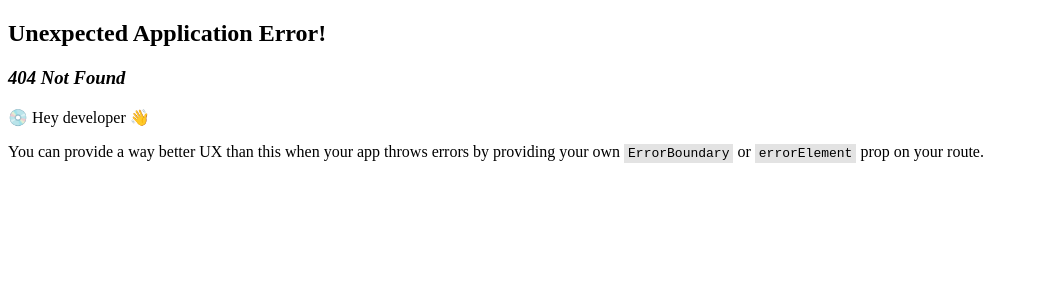
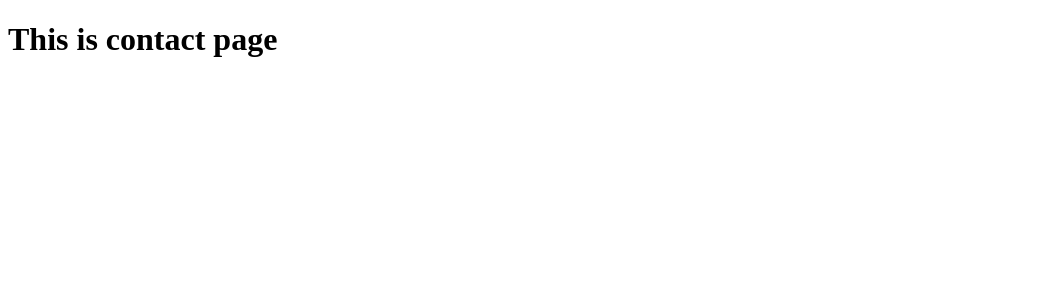
Before and after one commit to paragjain1994/Hello-React, a React (Vite) app: page /contact in a window 1280 px wide. Before the commit this address had no page. Shown: the top 300 px of the page, without its empty margins (0-1039 px from the left). Built offline with nearby package versions, Linux system fonts and the light colour scheme.

Commit message:
Showing Error page

```diff
--- /dev/null
+++ b/src/components/Contact.js
@@ -0,0 +1,11 @@
+import React from 'react';
+
+const Contact = () => {
+  return (
+    <div>
+      <h1>This is contact page</h1>
+    </div>
+  )
+}
+
+export default Contact;
--- /dev/null
+++ b/src/components/Error.js
@@ -0,0 +1,14 @@
+import React from "react";
+import { useRouteError } from "react-router-dom";
+
+const Error = () => {
+    const err = useRouteError();
+    console.log(err);
+  return <div>
+    <h1>Oops!!</h1>
+    <h2>Something went wrong!</h2>
+    <h2>{err.data} : {err.status} : {err.statusText}</h2>
+  </div>;
+};
+
+export default Error;
```
Also changed, not shown: src/App.js (+4 -3 lines).
